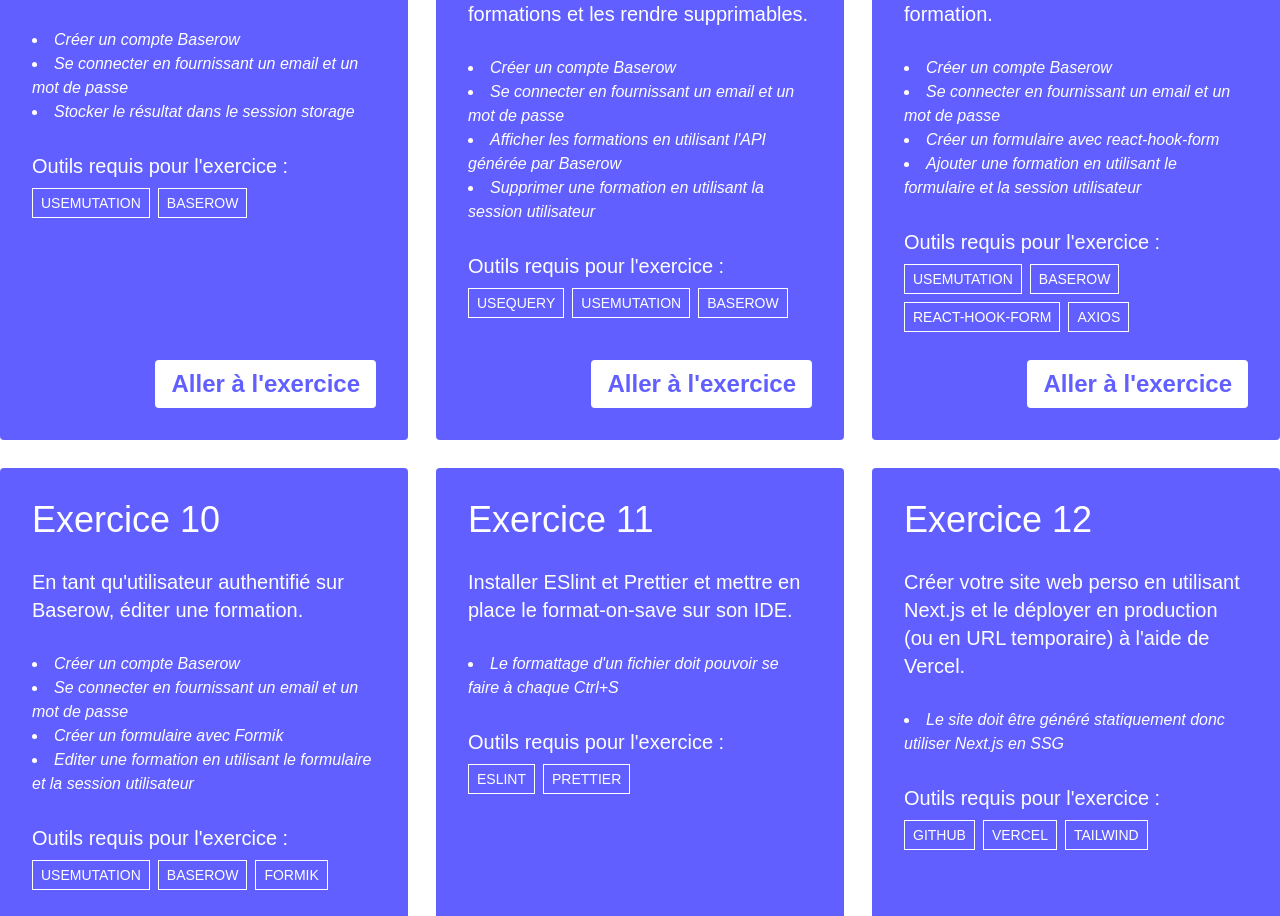
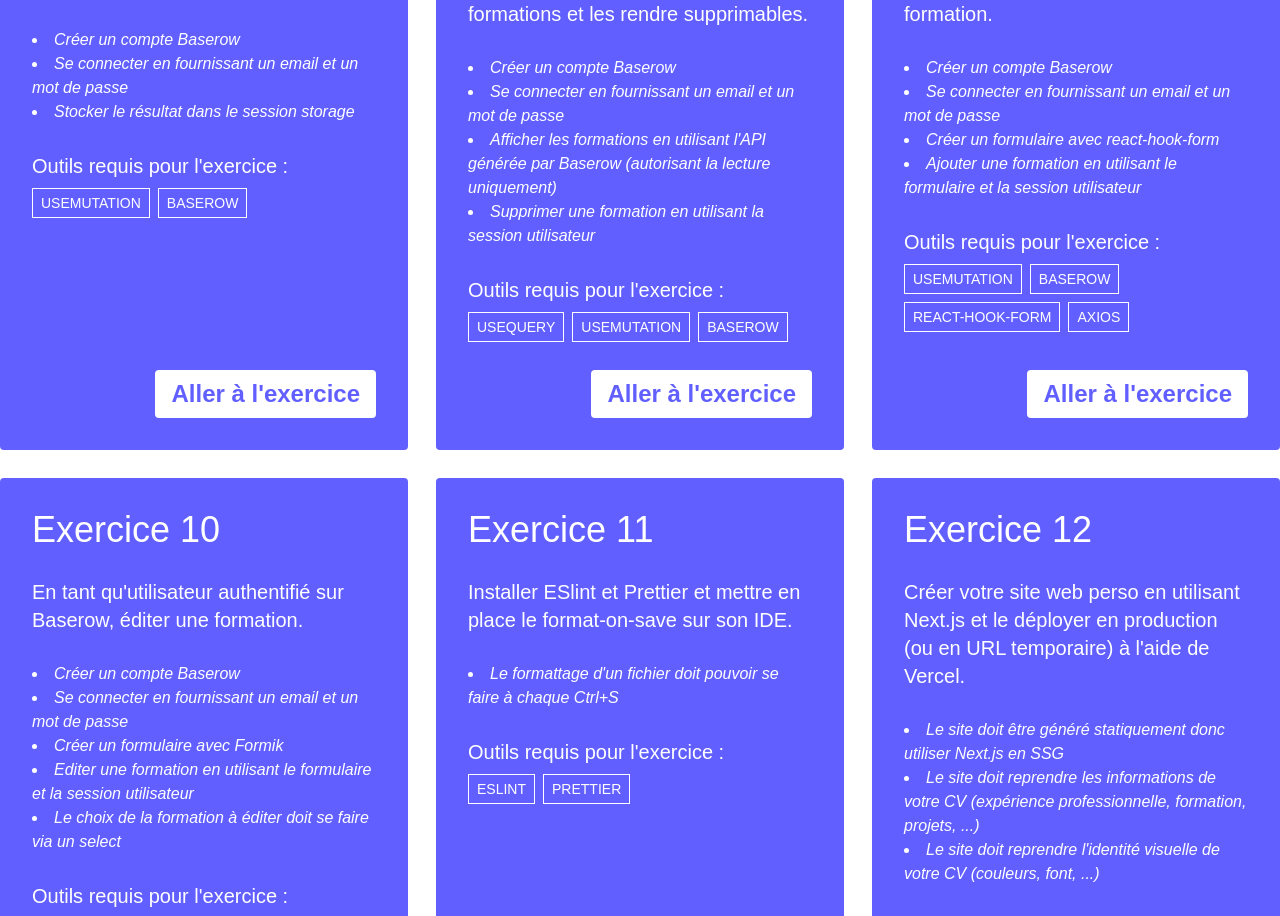
Before and after one commit to piksail/greta-next-baserow, a Next.js app: page / in a window 1280 px wide. Shown: the part 1540-2456 px from the top of the page. Built offline with nearby package versions, Linux system fonts and the light colour scheme; a web font is replaced by a local one.

Commit message:
feat(page): improve exercises definition

```diff
--- a/app/page.tsx
+++ b/app/page.tsx
@@ -73,7 +73,7 @@
       conditions: [
         "Créer un compte Baserow",
         "Se connecter en fournissant un email et un mot de passe",
-        "Afficher les formations en utilisant l'API générée par Baserow",
+        "Afficher les formations en utilisant l'API générée par Baserow (autorisant la lecture uniquement)",
         "Supprimer une formation en utilisant la session utilisateur",
       ],
       keywords: ["useQuery", "useMutation", "Baserow"],
@@ -99,6 +99,7 @@
         "Se connecter en fournissant un email et un mot de passe",
         "Créer un formulaire avec Formik",
         "Editer une formation en utilisant le formulaire et la session utilisateur",
+        "Le choix de la formation à éditer doit se faire via un select",
       ],
       keywords: ["useMutation", "Baserow", "Formik"],
     },
@@ -117,6 +118,8 @@
         "Créer votre site web perso en utilisant Next.js et le déployer en production (ou en URL temporaire) à l'aide de Vercel.",
       conditions: [
         "Le site doit être généré statiquement donc utiliser Next.js en SSG",
+        "Le site doit reprendre les informations de votre CV (expérience professionnelle, formation, projets, ...)",
+        "Le site doit reprendre l'identité visuelle de votre CV (couleurs, font, ...)",
       ],
       keywords: ["GitHub", "Vercel", "Tailwind"],
     },
```
